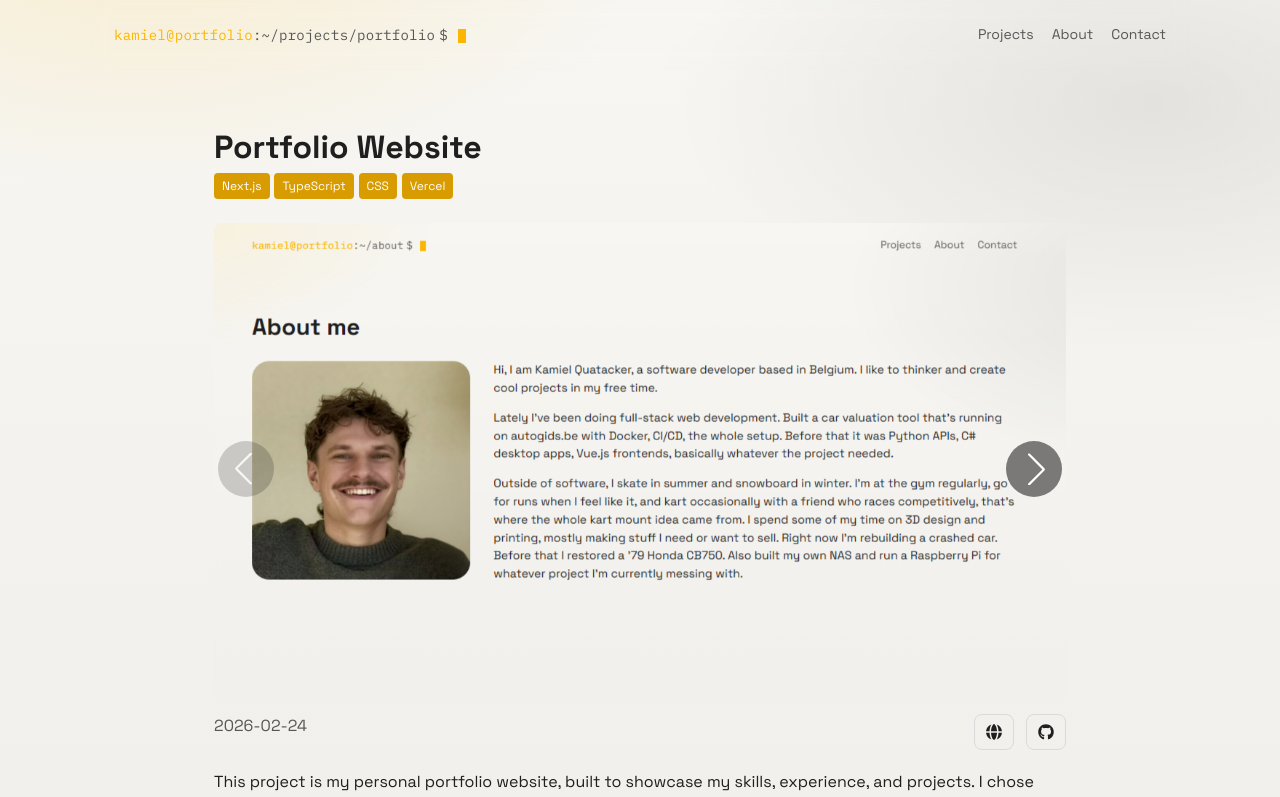
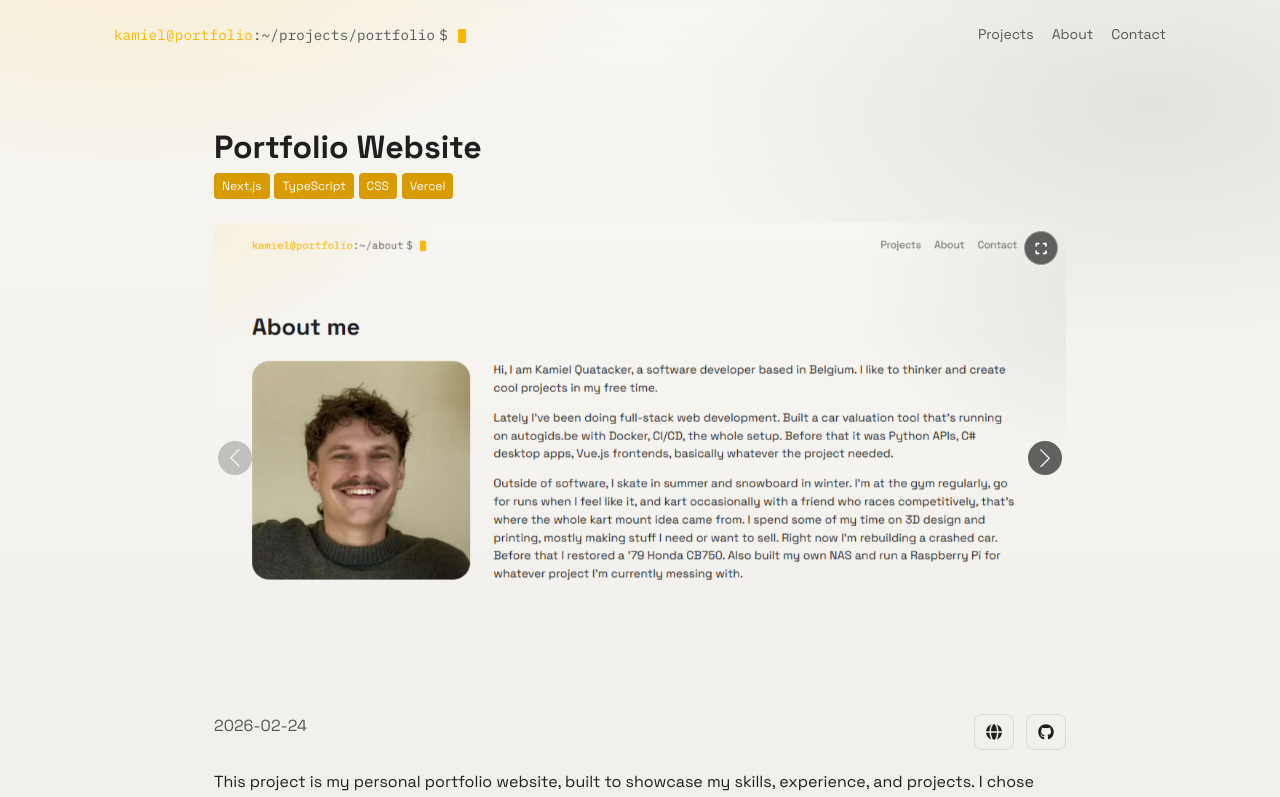
Before and after one commit to kamielquatacker/kamiel-portfolio, a Next.js app: page /projects/portfolio in a window 1280 px wide. Shown: the top 797 px of the page. Built offline with nearby package versions, Linux system fonts and the light colour scheme.

Commit message:
Add fullscreen image carousel with zoom functionality

```diff
--- a/app/globals.css
+++ b/app/globals.css
@@ -242,6 +242,36 @@ a {
   width: 100%;
 }
 
+.project-swiper-shell {
+  position: relative;
+}
+
+.project-swiper-controls {
+  position: absolute;
+  top: 8px;
+  right: 8px;
+  z-index: 12;
+  display: flex;
+  gap: 6px;
+}
+
+.project-swiper-control {
+  border: 1px solid rgba(255, 255, 255, 0.35);
+  background: rgba(0, 0, 0, 0.6);
+  color: #fff;
+  border-radius: 999px;
+  min-width: 34px;
+  height: 34px;
+  cursor: pointer;
+  font: inherit;
+  font-size: 13px;
+  line-height: 1;
+}
+
+.project-swiper-control:hover {
+  background: rgba(0, 0, 0, 0.8);
+}
+
 .project-swiper {
   margin: 24px 0 12px;
   overflow: hidden;
@@ -266,22 +296,51 @@ a {
   border-radius: var(--radius-sm);
 }
 
+.project-swiper-shell--fullscreen {
+  position: fixed;
+  inset: 0;
+  z-index: 2000;
+  background: rgba(0, 0, 0, 0.92);
+  padding: 16px;
+}
+
+.project-swiper-shell--fullscreen .project-swiper-controls {
+  top: 16px;
+  right: 16px;
+}
+
+.project-swiper-shell--fullscreen .project-swiper {
+  margin: 0;
+  height: 100%;
+}
+
+.project-swiper-shell--fullscreen .swiper-wrapper,
+.project-swiper-shell--fullscreen .swiper-slide,
+.project-swiper-shell--fullscreen .swiper-zoom-container {
+  height: 100% !important;
+}
+
+.project-swiper-shell--fullscreen .project-swiper-image {
+  max-height: 100%;
+  object-fit: contain;
+  border-radius: 0;
+}
+
 .swiper-button-next,
 .swiper-button-prev {
   color: white !important;
-  width: 56px !important;
-  height: 56px !important;
-  background: rgba(0, 0, 0, 0.5);
-  padding: 12px;
+  width: 34px !important;
+  height: 34px !important;
+  background: rgba(0, 0, 0, 0.6);
+  padding: 8px;
   border-radius: 50%;
   transition: background 200ms ease-in-out;
 }
-.swiper-button-next {
-  padding-right: 7px;
-}
 
-.swiper-button-prev {
-  padding-left: 7px;
+.swiper-button-next::after,
+.swiper-button-prev::after {
+  font-size: 13px !important;
+  font-weight: 700;
 }
 
 .swiper-button-next:hover,
--- a/app/projects/[slug]/page.tsx
+++ b/app/projects/[slug]/page.tsx
@@ -40,7 +40,6 @@ export default async function ProjectDetail({
 
       <ImageCarousel images={project.images || []} title={project.title} />
 
-      {/* PROJECT DATE AND LINKS  */}
       <div className="project-meta">
         <span className="project-date">{project.date}</span>
         <div className="project-links">
--- a/components/ImageCarousel.tsx
+++ b/components/ImageCarousel.tsx
@@ -1,9 +1,14 @@
 'use client';
+import { useEffect, useState } from 'react';
 import Image from 'next/image';
+import { FontAwesomeIcon } from '@fortawesome/react-fontawesome';
+import { faExpand, faXmark } from '@fortawesome/free-solid-svg-icons';
 import { Swiper, SwiperSlide } from 'swiper/react';
-import { Navigation } from 'swiper/modules';
+import type { Swiper as SwiperType } from 'swiper';
+import { Navigation, Zoom, Keyboard } from 'swiper/modules';
 import 'swiper/css';
 import 'swiper/css/navigation';
+import 'swiper/css/zoom';
 
 interface ImageCarouselProps {
   images: string[];
@@ -11,20 +16,104 @@ interface ImageCarouselProps {
 }
 
 export default function ImageCarousel({ images, title }: ImageCarouselProps) {
+  const [isFullscreen, setIsFullscreen] = useState(false);
+  const [swiperInstance, setSwiperInstance] = useState<SwiperType | null>(null);
+
+  useEffect(() => {
+    if (!isFullscreen) {
+      return;
+    }
+
+    const onKeyDown = (event: KeyboardEvent) => {
+      if (event.key === 'Escape') {
+        setIsFullscreen(false);
+      }
+    };
+
+    document.body.style.overflow = 'hidden';
+    window.addEventListener('keydown', onKeyDown);
+
+    return () => {
+      document.body.style.overflow = '';
+      window.removeEventListener('keydown', onKeyDown);
+    };
+  }, [isFullscreen]);
+
+  const toggleFullscreen = () => {
+    setIsFullscreen((current) => !current);
+    swiperInstance?.zoom.out();
+  };
+
+  const zoomIn = () => {
+    if (!swiperInstance) {
+      return;
+    }
+
+    const currentScale = swiperInstance.zoom.scale || 1;
+    const nextScale = Math.min(currentScale + 0.4, 4);
+    swiperInstance.zoom.in(nextScale);
+  };
+  const zoomOut = () => {
+    if (!swiperInstance) {
+      return;
+    }
+
+    const currentScale = swiperInstance.zoom.scale || 1;
+    const nextScale = Math.max(currentScale - 0.4, 1);
+
+    if (nextScale <= 1) {
+      swiperInstance.zoom.out();
+      return;
+    }
+
+    swiperInstance.zoom.in(nextScale);
+  };
+
   return (
+    <div
+      className={`project-swiper-shell${isFullscreen ? ' project-swiper-shell--fullscreen' : ''}`}
+      role={isFullscreen ? 'dialog' : undefined}
+      aria-modal={isFullscreen ? 'true' : undefined}
+      aria-label={isFullscreen ? `${title} image viewer` : undefined}
+    >
+      <div className="project-swiper-controls">
+        {isFullscreen && (
+          <>
+            <button type="button" className="project-swiper-control" onClick={zoomOut} aria-label="Zoom out">
+              −
+            </button>
+            <button type="button" className="project-swiper-control" onClick={zoomIn} aria-label="Zoom in">
+              +
+            </button>
+          </>
+        )}
+        <button
+          type="button"
+          className="project-swiper-control"
+          onClick={toggleFullscreen}
+          aria-label={isFullscreen ? 'Exit fullscreen' : 'Open fullscreen'}
+        >
+          <FontAwesomeIcon icon={isFullscreen ? faXmark : faExpand} aria-hidden="true" />
+        </button>
+      </div>
+
       <Swiper
-      modules={[Navigation]}
+        modules={[Navigation, Zoom, Keyboard]}
         className="project-swiper"
         navigation
+        zoom={{ maxRatio: 4, minRatio: 1, toggle: true }}
+        keyboard={{ enabled: true }}
         slidesPerView={1}
         spaceBetween={0}
-      autoHeight
+        autoHeight={!isFullscreen}
         observer
         observeParents
         updateOnWindowResize
+        onSwiper={setSwiperInstance}
       >
         {images.map((img, index) => (
           <SwiperSlide key={index}>
+            <div className="swiper-zoom-container">
               <Image
                 src={img}
                 alt={`${title} ${index + 1}`}
@@ -33,8 +122,10 @@ export default function ImageCarousel({ images, title }: ImageCarouselProps) {
                 sizes="(max-width: 900px) calc(100vw - 48px), 900px"
                 className="project-swiper-image"
               />
+            </div>
           </SwiperSlide>
         ))}
       </Swiper>
+    </div>
   );
 }
```
Lines whose indentation alone changed are shown as unchanged.
